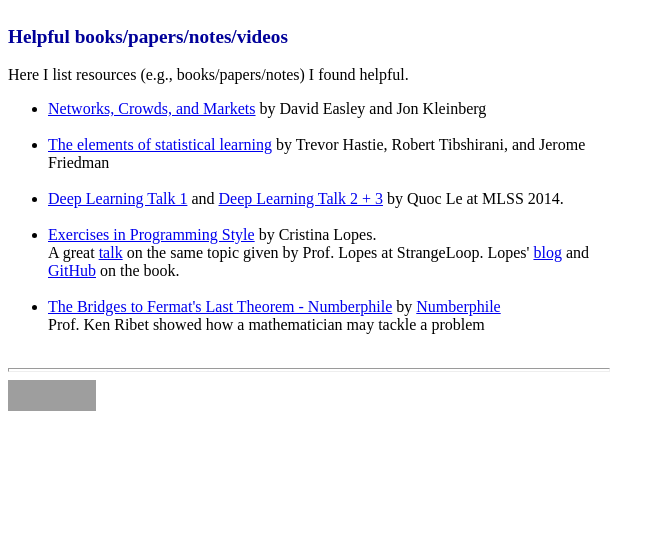
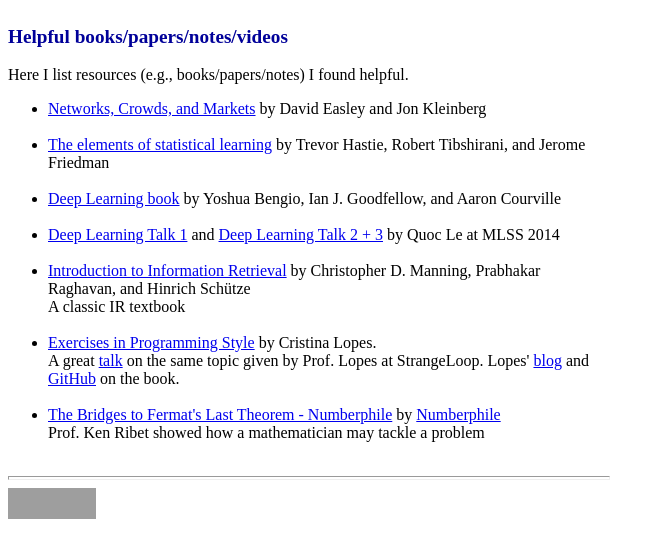
Before and after one commit to hhchen1105/academic-page-old, a plain HTML site: page public/helpful_resources.html in a window 1280 px wide. Shown: the whole page, without its empty margins (0-665 px from the left). Drawn offline with Linux system fonts and the light colour scheme; grey boxes are pictures that could not be loaded.

Commit message:
Add IR book and Deep Learning book

```diff
--- a/public/helpful_resources.html
+++ b/public/helpful_resources.html
@@ -21,7 +21,11 @@ Here I list resources (e.g., books/papers/notes) I found helpful.
 
     <li><div><a href="http://statweb.stanford.edu/~tibs/ElemStatLearn/" target="_blank">The elements of statistical learning</a> by Trevor Hastie, Robert Tibshirani, and Jerome Friedman</div><br></li>
 
-    <li><div><a href="https://www.youtube.com/watch?v=IxflKHX7aes" target="_blank">Deep Learning Talk 1</a> and <a href="https://www.youtube.com/watch?v=0EM1v6jDD_E" target="blank">Deep Learning Talk 2 + 3</a> by Quoc Le at MLSS 2014.</div><br></li>
+    <li><div><a href="http://www-labs.iro.umontreal.ca/~bengioy/dlbook/" target="_blank">Deep Learning book</a> by Yoshua Bengio, Ian J. Goodfellow, and Aaron Courville</div><br></li>
+
+    <li><div><a href="https://www.youtube.com/watch?v=IxflKHX7aes" target="_blank">Deep Learning Talk 1</a> and <a href="https://www.youtube.com/watch?v=0EM1v6jDD_E" target="blank">Deep Learning Talk 2 + 3</a> by Quoc Le at MLSS 2014</div><br></li>
+
+    <li><div><a href="http://nlp.stanford.edu/IR-book/" target="_blank">Introduction to Information Retrieval</a> by Christopher D. Manning, Prabhakar Raghavan, and Hinrich Sch&uuml;tze<br>A classic IR textbook</div><br></li>
 
     <li><div><a href="http://www.amazon.com/Exercises-Programming-Style-Cristina-Videira/dp/1482227371" target="_blank">Exercises in Programming Style</a> by Cristina Lopes.<br>A great <a href="http://www.infoq.com/presentations/style-methodology" target="_blank">talk</a> on the same topic given by Prof. Lopes at StrangeLoop.  Lopes' <a href="http://tagide.com/blog/2014/04/exercises-in-programming-style/" target="_blan">blog</a> and <a href="https://github.com/crista/exercises-in-programming-style" target="_blank">GitHub</a> on the book.</div><br></li>
 
```
